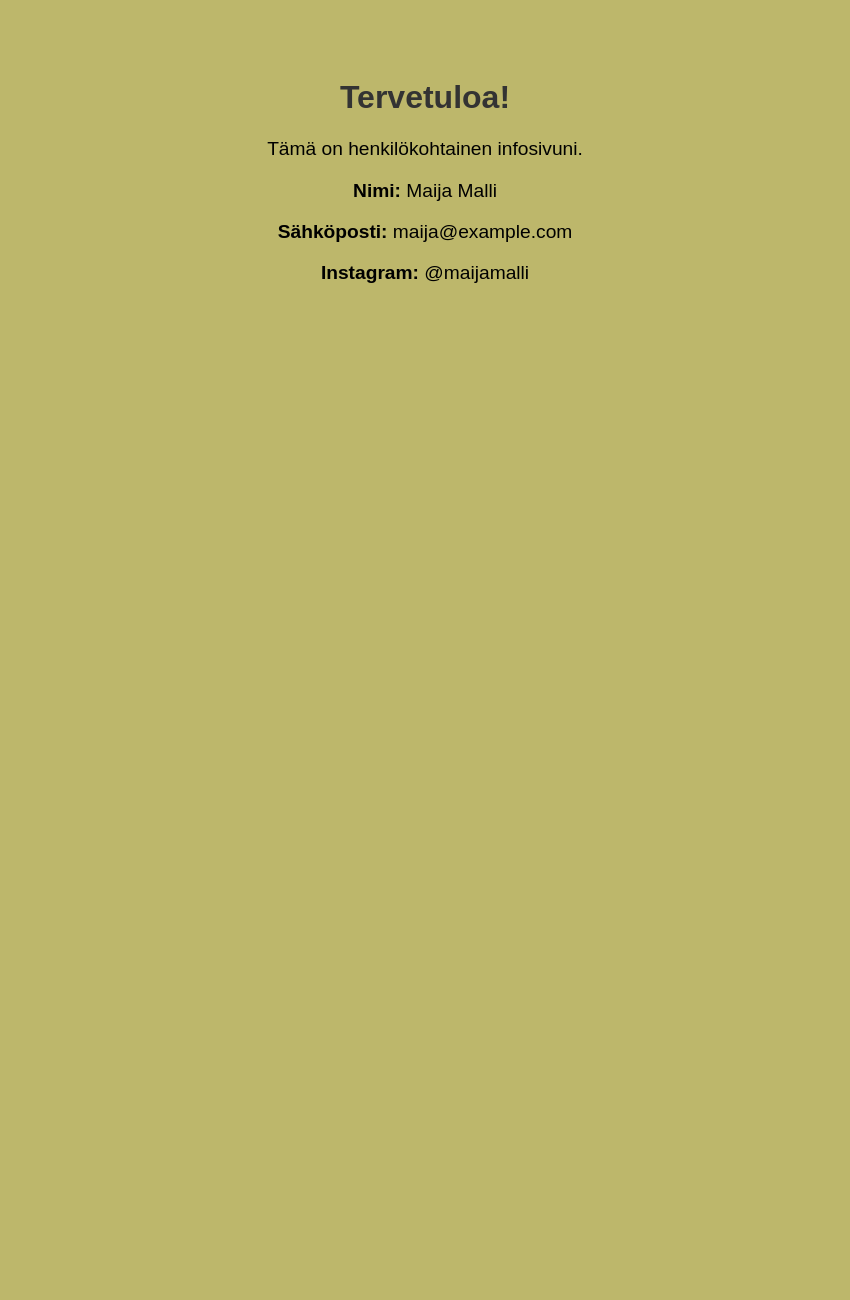
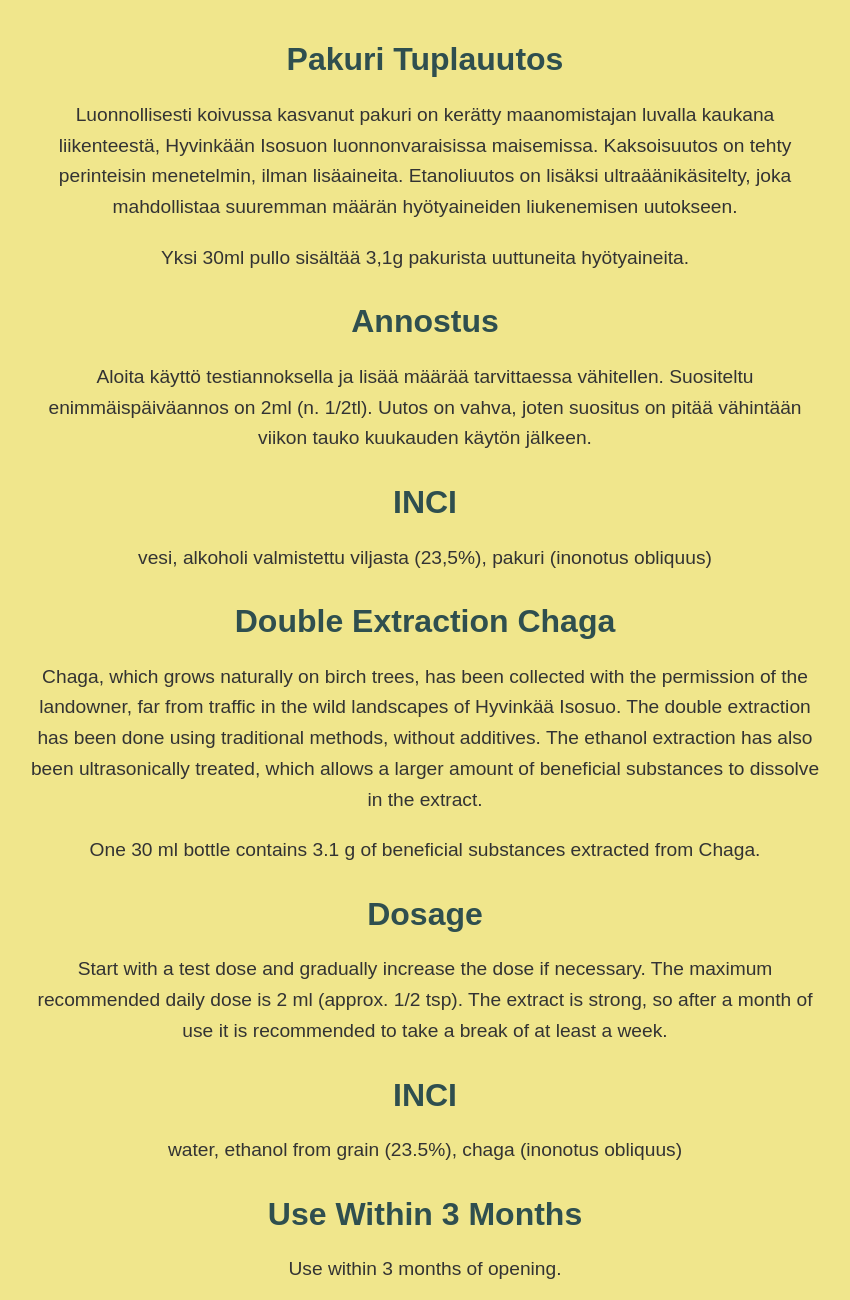
Before and after one commit to etiainenorg/Pakuri-Chaga-tuplauutos, a plain HTML site: page index.html in a window 1280 px wide. Shown: the whole page, without its empty margins (215-1065 px from the left). Before the commit the page ends 800 px from the top, so only its background shows below. Drawn offline with Linux system fonts and the light colour scheme.

Commit message:
Update index.html

```diff
--- a/index.html
+++ b/index.html
@@ -2,33 +2,76 @@
 <html lang="fi">
 <head>
     <meta charset="UTF-8">
-  <title>Yhteystiedot</title>
-  <meta name="viewport" content="width=device-width, initial-scale=1">
+    <meta name="viewport" content="width=device-width, initial-scale=1.0">
+    <title>Pakuri Tuplauutos ja Double Extraction Chaga</title>
     <style>
         body {
-      font-family: sans-serif;
+            font-family: Arial, sans-serif;
+            background-color: #F0E68C; /* Khaki taustaväri */
+            color: #333;
             text-align: center;
-      padding: 50px;
-      background-color: #BDB76B;
+            padding: 20px;
+            margin: 0;
         }
         h1 {
-      color: #333;
+            color: #2F4F4F; /* Tumma väri otsikolle */
         }
         p {
             font-size: 1.2em;
+            line-height: 1.6;
+            max-width: 800px;
+            margin: 20px auto;
         }
-    .contact {
-      margin-top: 20px;
+        .section {
+            margin-bottom: 30px;
         }
     </style>
 </head>
 <body>
-  <h1>Tervetuloa!</h1>
-  <p>Tämä on henkilökohtainen infosivuni.</p>
-  <div class="contact">
-    <p><strong>Nimi:</strong> Maija Malli</p>
-    <p><strong>Sähköposti:</strong> maija@example.com</p>
-    <p><strong>Instagram:</strong> @maijamalli</p>
+
+    <!-- Pakuri Tuplauutos Section -->
+    <div class="section">
+        <h1>Pakuri Tuplauutos</h1>
+        <p>Luonnollisesti koivussa kasvanut pakuri on kerätty maanomistajan luvalla kaukana liikenteestä, Hyvinkään Isosuon luonnonvaraisissa maisemissa. Kaksoisuutos on tehty perinteisin menetelmin, ilman lisäaineita. Etanoliuutos on lisäksi ultraäänikäsitelty, joka mahdollistaa suuremman määrän hyötyaineiden liukenemisen uutokseen.</p>
+        <p>Yksi 30ml pullo sisältää 3,1g pakurista uuttuneita hyötyaineita.</p>
     </div>
+
+    <!-- Annostus Section -->
+    <div class="section">
+        <h1>Annostus</h1>
+        <p>Aloita käyttö testiannoksella ja lisää määrää tarvittaessa vähitellen. Suositeltu enimmäispäiväannos on 2ml (n. 1/2tl). Uutos on vahva, joten suositus on pitää vähintään viikon tauko kuukauden käytön jälkeen.</p>
+    </div>
+
+    <!-- INCI Section -->
+    <div class="section">
+        <h1>INCI</h1>
+        <p>vesi, alkoholi valmistettu viljasta (23,5%), pakuri (inonotus obliquus)</p>
+    </div>
+
+    <!-- Double Extraction Chaga Section -->
+    <div class="section">
+        <h1>Double Extraction Chaga</h1>
+        <p>Chaga, which grows naturally on birch trees, has been collected with the permission of the landowner, far from traffic in the wild landscapes of Hyvinkää Isosuo. The double extraction has been done using traditional methods, without additives. The ethanol extraction has also been ultrasonically treated, which allows a larger amount of beneficial substances to dissolve in the extract.</p>
+        <p>One 30 ml bottle contains 3.1 g of beneficial substances extracted from Chaga.</p>
+    </div>
+
+    <!-- Dosage Section -->
+    <div class="section">
+        <h1>Dosage</h1>
+        <p>Start with a test dose and gradually increase the dose if necessary. The maximum recommended daily dose is 2 ml (approx. 1/2 tsp). The extract is strong, so after a month of use it is recommended to take a break of at least a week.</p>
+    </div>
+
+    <!-- INCI Section (for Chaga) -->
+    <div class="section">
+        <h1>INCI</h1>
+        <p>water, ethanol from grain (23.5%), chaga (inonotus obliquus)</p>
+    </div>
+
+    <!-- Additional Info Section -->
+    <div class="section">
+        <h1>Use Within 3 Months</h1>
+        <p>Use within 3 months of opening.</p>
+    </div>
+
 </body>
 </html>
```
Lines whose indentation alone changed are shown as unchanged.
